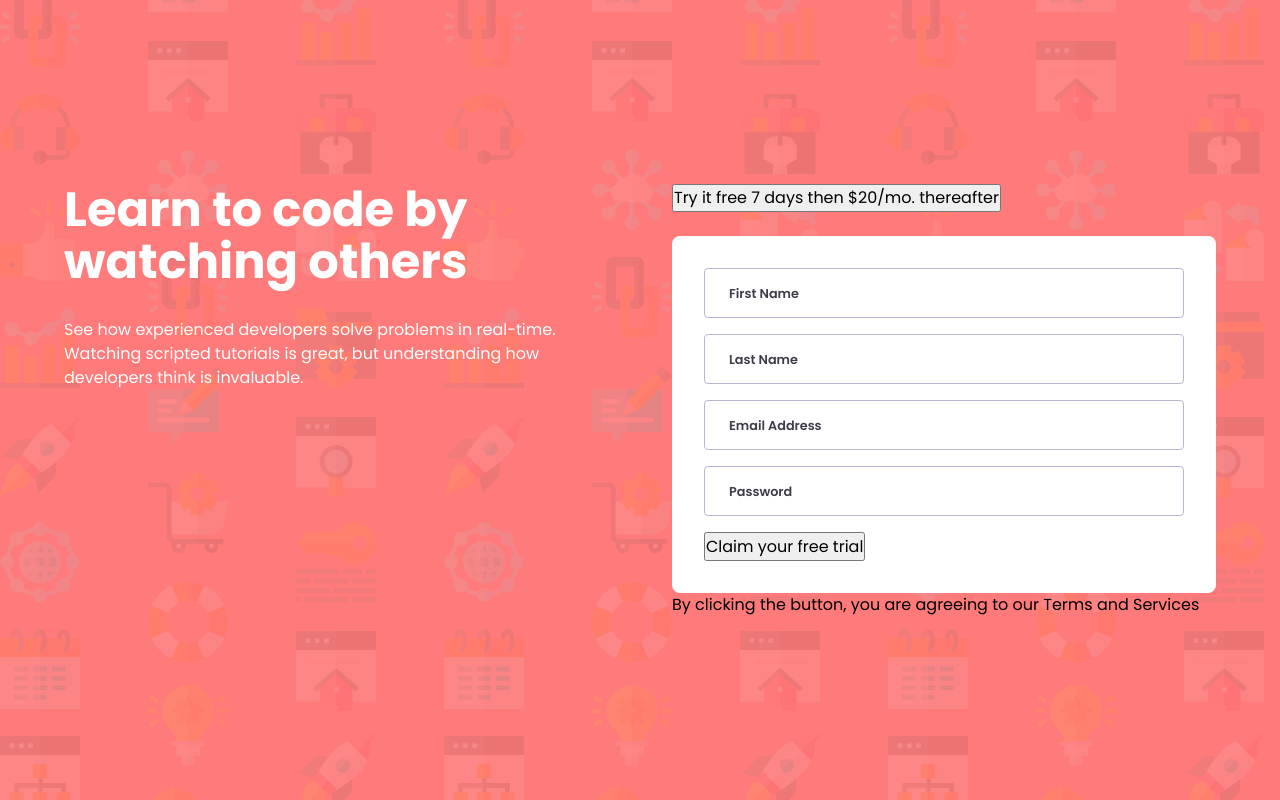
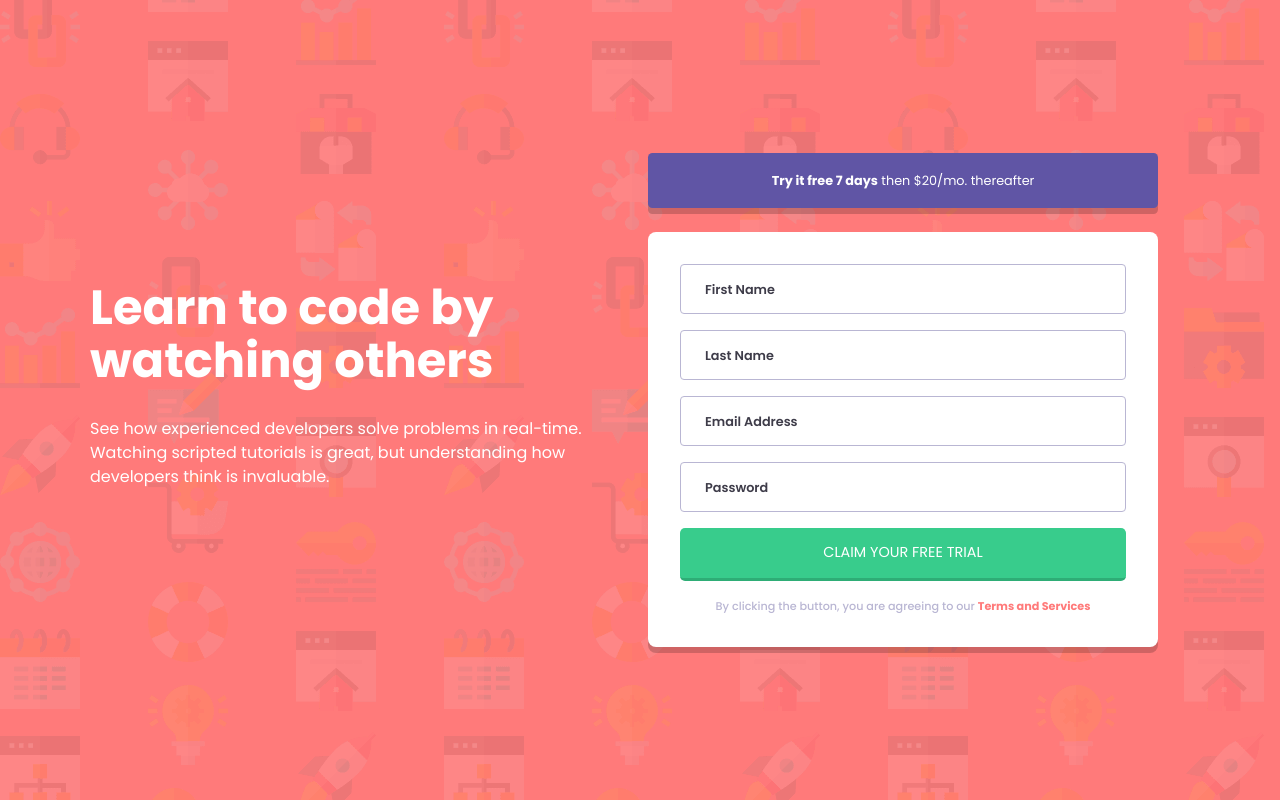
Before and after one commit to MahdiSohaily/sign-up-form, a website: page index.html in a window 1280 px wide. Drawn offline with Linux system fonts and the light colour scheme.

Commit message:
Update style file structure

```diff
--- a/index.html
+++ b/index.html
@@ -28,16 +28,21 @@
         </p>
       </div>
       <div class="form-wrapper">
-        <button>Try it free 7 days then $20/mo. thereafter</button>
+        <a href="#" class="trails">
+          <span>Try it free 7 days</span>
+           then $20/mo. thereafter
+          </a>
 
-        <form action="#">
-          <input type="text" name="name" id="name" placeholder="First Name">
-          <input type="text" name="last_name" id="last_name" placeholder="Last Name">
-          <input type="email" name="email" id="email" placeholder="Email Address">
-          <input type="password" name="password" id="password" placeholder="Password">
-          <input type="submit" value="Claim your free trial">
-        </form>
-        <p>By clicking the button, you are agreeing to our <span class="highlighted">Terms and Services</span></p>
+        <div class="form-section">
+          <form action="#">
+            <input required aria-label="name" type="text" name="name" id="name" placeholder="First Name">
+            <input required aria-label="last name" type="text" name="last_name" id="last_name" placeholder="Last Name">
+            <input required aria-label="email" type="email" name="email" id="email" placeholder="Email Address">
+            <input required aria-label="password" type="password" name="password" id="password" placeholder="Password">
+            <input type="submit" value="Claim your free trial">
+          </form>
+          <p class="term">By clicking the button, you are agreeing to our <span class="highlighted">Terms and Services</span></p>
+        </div>
       </div>
     </section>
   </main>
--- a/styles.css
+++ b/styles.css
@@ -93,26 +93,48 @@ main {
 }
 
 .content {
-  max-width: min(1200px, 90%);
+  max-width: min(1100px, 90%);
   margin: 1em;
+}
+
+.form-section {
+  background-color: white;
+  padding: 2em;
+  margin-top: 1.5em;
+  border-radius: 0.5em;
+  box-shadow: 0 6px 0 rgba(0, 0, 0, 0.19);
 }
 
 @media screen and (min-width: 40em) {
   .content {
     display: flex;
-    gap: 1em;
+    justify-content: center;
+    align-items: center;
   }
 
   .content > * {
     flex: 1;
   }
+
+  .form-wrapper {
+    padding-inline: 2em;
+  }
 }
 
-form {
-  background-color: white;
-  padding: 2em;
-  margin-top: 1.5em;
-  border-radius: 0.5em;
+.trails {
+  display: block;
+  text-align: center;
+  text-decoration: none;
+  font-size: 0.8em;
+  padding-block: 1.4em;
+  border-radius: 0.35em;
+  background-color: var(--blue);
+  color: white;
+  box-shadow: 0 6px 0 rgba(0, 0, 0, 0.19);
+}
+
+.trails > span {
+  font-weight: var(--fw-bold);
 }
 
 input:not([type="submit"]) {
@@ -124,11 +146,38 @@ input:not([type="submit"]) {
   border-radius: 0.25em;
 }
 
+input[type="submit"] {
+  font-size: 0.9em;
+  text-transform: uppercase;
+  display: block;
+  width: 100%;
+  color: white;
+  background-color: var(--green);
+  border: none;
+  border-radius: 0.35em;
+  padding-block: 1em;
+  border-bottom: 3.5px solid hsl(154, 58%, 43%);
+}
+
 ::placeholder {
   color: var(--dark-blue);
   font-size: 0.8em;
   font-weight: var(--fw-semi-bold);
 }
+
+.term {
+  font-size: 0.7em;
+  color: var(--grayish-blue);
+  font-weight: var(--fw-medium);
+  text-align: center;
+  margin-top: 1.5em;
+}
+
+.highlighted {
+  color: var(--red);
+  font-weight: var(--fw-bold);
+}
+
 /* Utility classes */
 .primary-header {
   color: white;
@@ -137,14 +186,17 @@ input:not([type="submit"]) {
   font-size: 1.8em;
   line-height: 1.1;
 }
+
 .desc {
   color: white;
   padding-block: 1.8em;
+  text-align: center;
+  padding-inline: 0.4em;
 }
 
 @media screen and (min-width: 40em) {
   .intro {
-    padding-right: 3em;
+    padding-right: 1em;
   }
 
   .primary-header {
@@ -152,4 +204,9 @@ input:not([type="submit"]) {
     text-align: left;
     font-size: 3em;
   }
+
+  .desc {
+    text-align: left;
+    padding-inline: 0;
   }
+}
```
Lines whose indentation alone changed are shown as unchanged.
